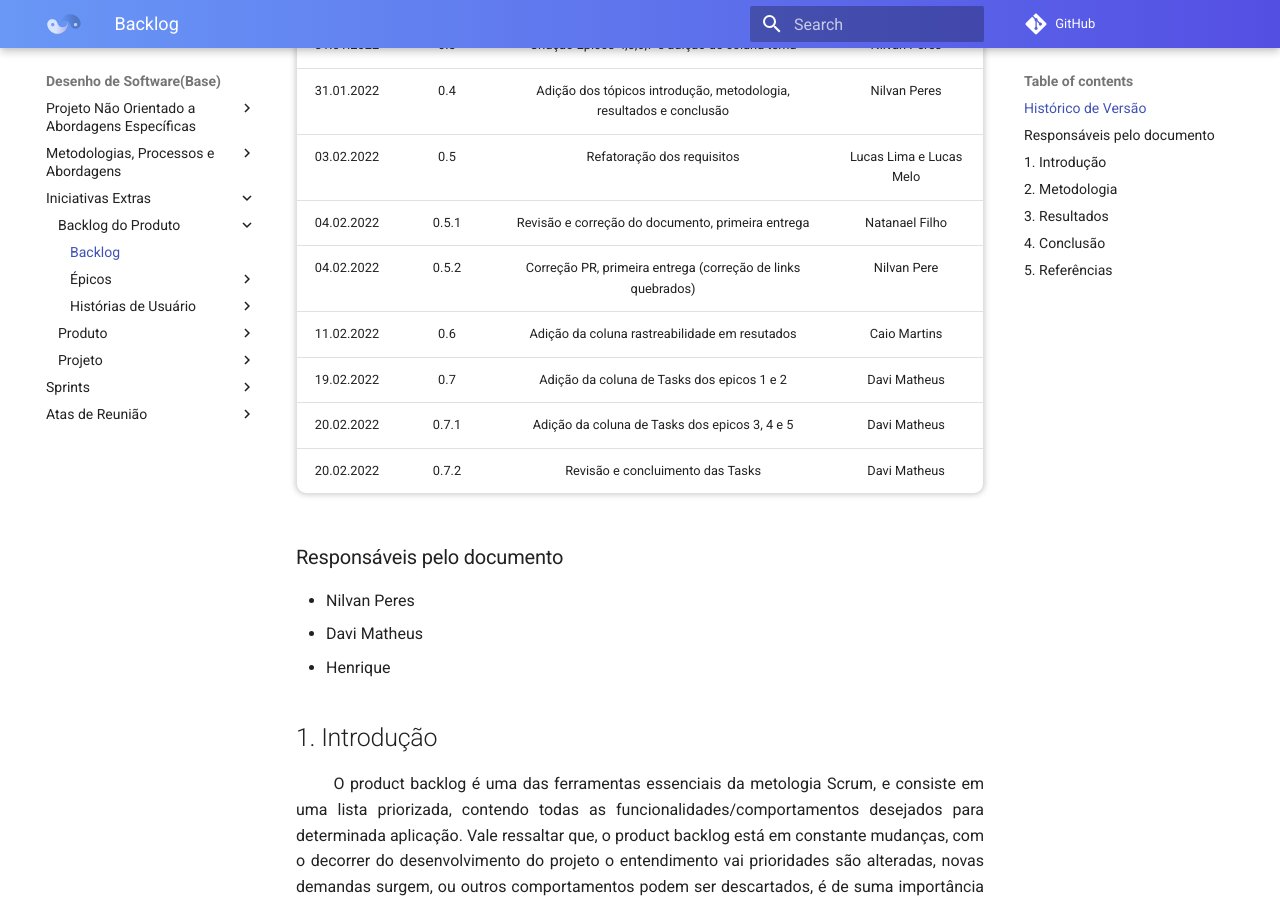
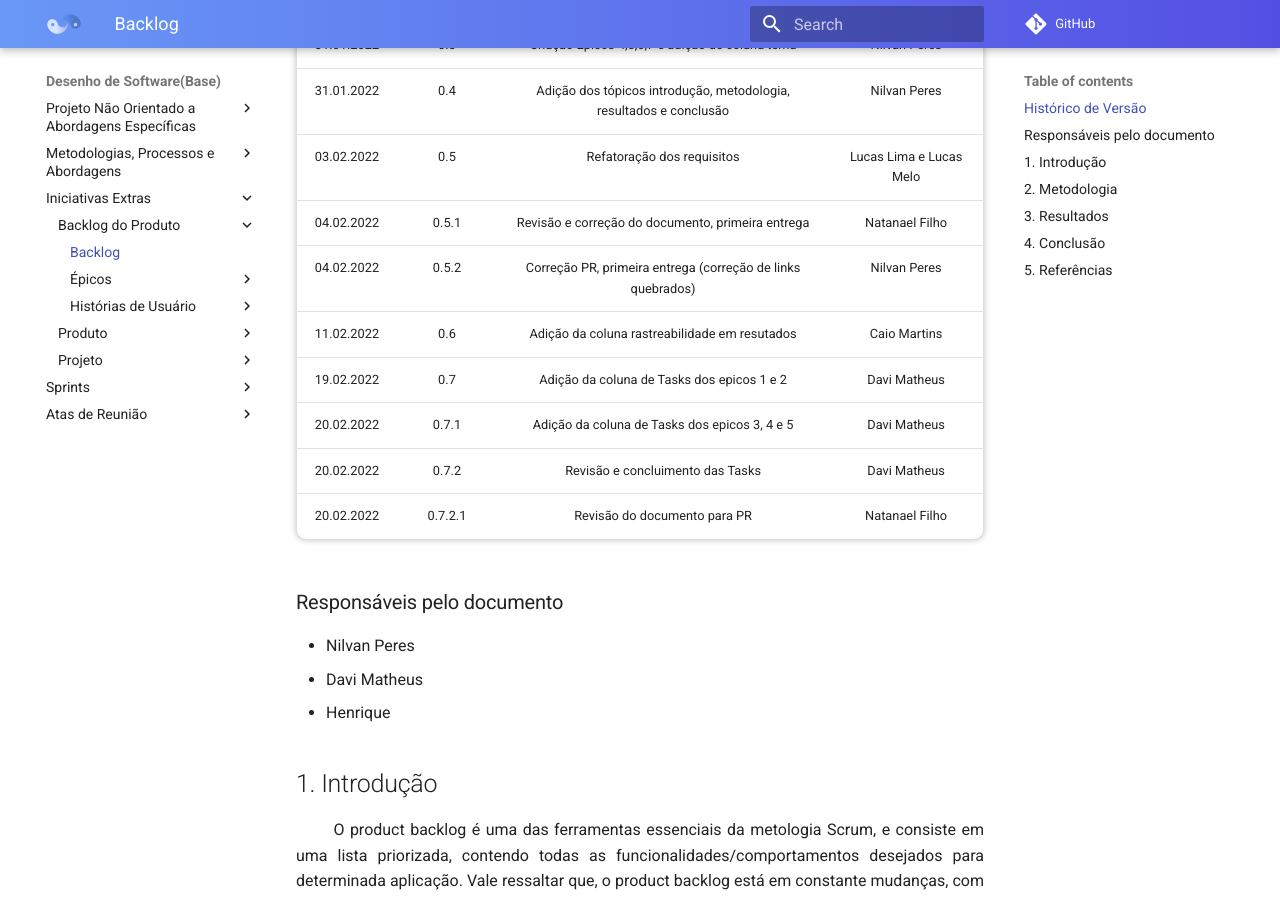
Before and after one commit to UnBArqDsw2021-2/2021.2_G2_Ki-Limpinho, an MkDocs documentation site: the page built from docs/modelagem/backlog.md, in a window 1280 px wide and 900 px high, scrolled down 433 px. Built offline with MkDocs 1.6.1 and Material for MkDocs 9.7.7, drawn with Linux system fonts in a browser that asks for light colours; comment, search, counter and statistics services are not loaded.

Commit message:
docs(#92): revisao do documento

```diff
--- a/docs/modelagem/backlog.md
+++ b/docs/modelagem/backlog.md
@@ -11,11 +11,12 @@
 | 31.01.2022 |  0.4   | Adição dos tópicos introdução, metodologia, resultados e conclusão |      Nilvan Peres       |
 | 03.02.2022 |  0.5   |                     Refatoração dos requisitos                     | Lucas Lima e Lucas Melo |
 | 04.02.2022 | 0.5.1  |         Revisão e correção do documento, primeira entrega          |     Natanael Filho      |
-| 04.02.2022 | 0.5.2  |    Correção PR, primeira entrega (correção de links quebrados)     |       Nilvan Pere       |
+| 04.02.2022 | 0.5.2  |    Correção PR, primeira entrega (correção de links quebrados)     |       Nilvan Peres       |
 | 11.02.2022 |  0.6   |           Adição da coluna rastreabilidade em resutados            |      Caio Martins       |
 | 19.02.2022 |  0.7   |           Adição da coluna de Tasks dos epicos 1 e 2               |        Davi Matheus     |
 | 20.02.2022 |  0.7.1 |           Adição da coluna de Tasks dos epicos 3, 4 e 5            |        Davi Matheus     |
 | 20.02.2022 |  0.7.2 |           Revisão e concluimento das Tasks                         |        Davi Matheus     |
+| 20.02.2022 |  0.7.2.1 |           Revisão do documento para PR | Natanael Filho |
 
 ### Responsáveis pelo documento
 
```
